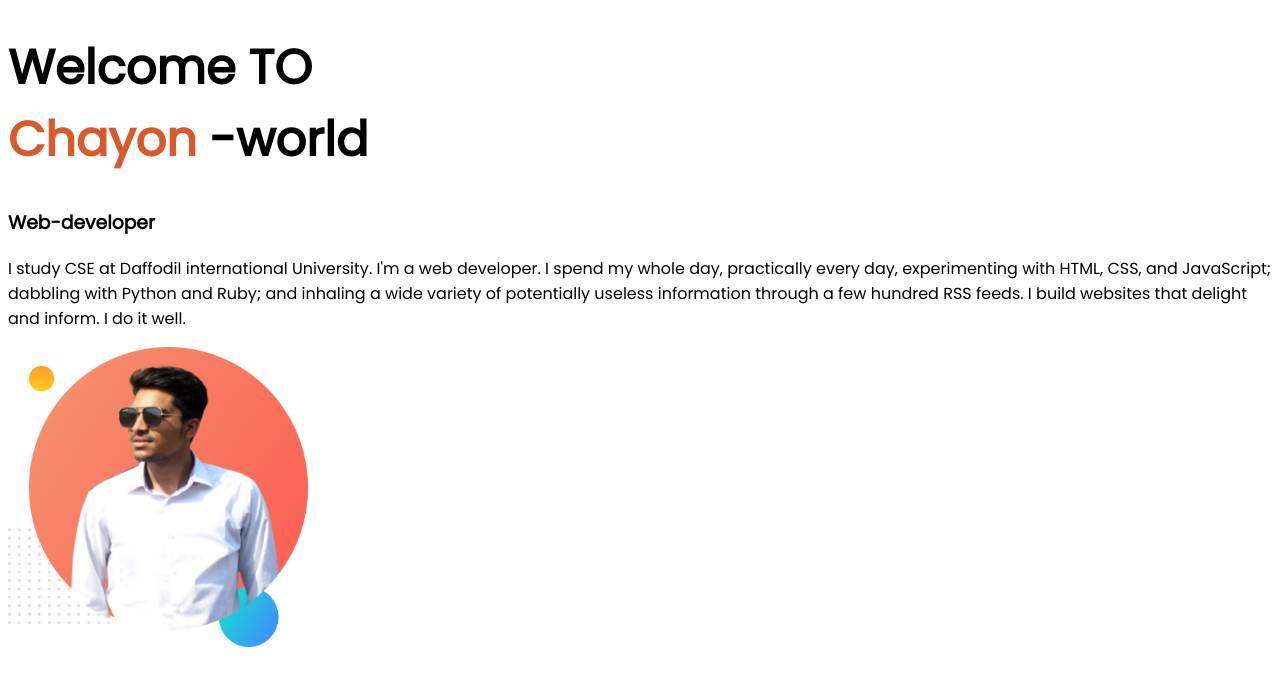
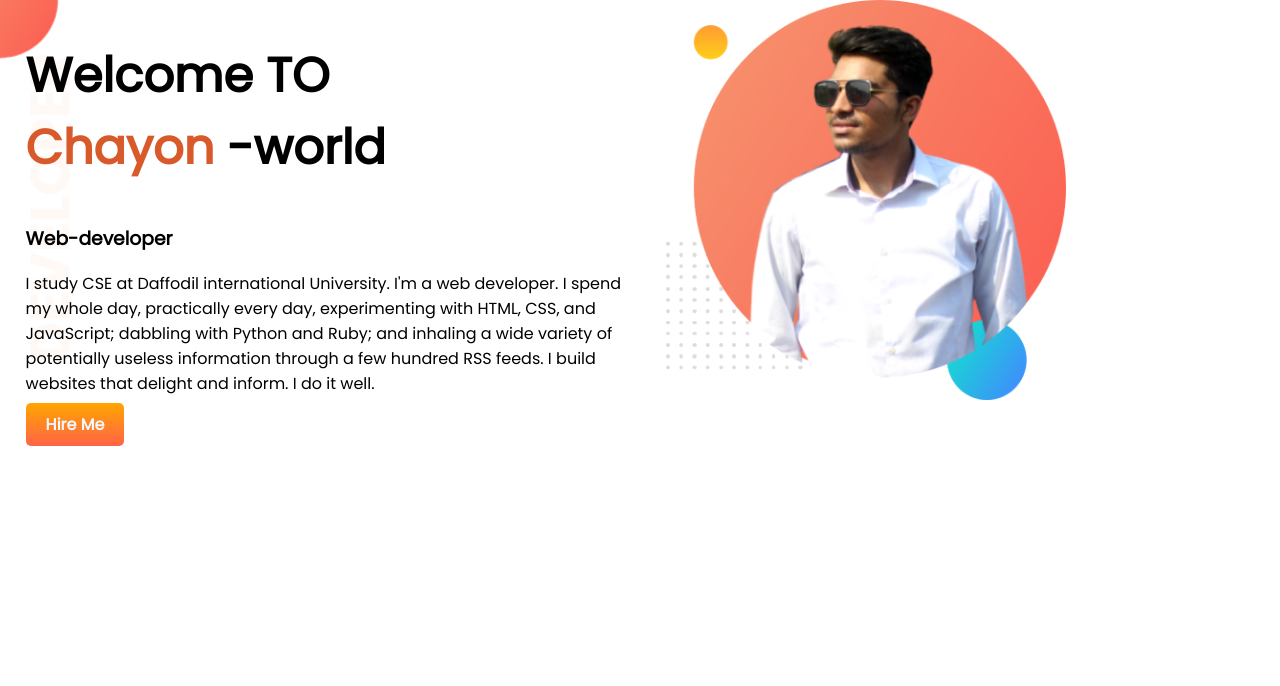
Before and after one commit to chayon8080/Developer-Portfolio, a plain HTML site: page index.html in a window 1280 px wide. Drawn offline with Linux system fonts and the light colour scheme.

Commit message:
4th commit

```diff
--- a/index.html
+++ b/index.html
@@ -1,5 +1,6 @@
 <!DOCTYPE html>
 <html lang="en">
+
 <head>
     <meta charset="UTF-8">
     <meta http-equiv="X-UA-Compatible" content="IE=edge">
@@ -10,16 +11,29 @@
     <link rel="preconnect" href="https://fonts.gstatic.com" crossorigin>
     <link href="https://fonts.googleapis.com/css2?family=Poppins&display=swap" rel="stylesheet">
 </head>
+
 <body>
+    <section id="top-banner">
+        <div class="adjust">
             <h1>Welcome TO <br> <span>Chayon</span> -world</h1>
             <h3>Web-developer</h3>
-    <p>I study CSE at  Daffodil international University.
+            <p>I study CSE at Daffodil international University.
                 I'm a web developer.
                 I spend my whole day, practically every day,
                 experimenting with HTML, CSS, and JavaScript; dabbling with Python and Ruby;
                 and inhaling a wide variety of potentially useless information through a few hundred RSS feeds.
-        I build websites that delight and inform. I do it well.
+                I build websites that delight and inform. I do it well. <br>
             </p>
-         <img src="images/1st-bg.png" width="300px" height="300px">
+            <a class="link-button" href="https://www.linkedin.com/in/chayon-ghosh-512893200" target="_blank">Hire Me</a>
+
+        </div>
+
+        <div class="adjust">
+            <img src="images/1st-bg.png" width="400px" height="400px">
+        </div>
+
+    </section>
+
 </body>
+
 </html>
--- a/styleportfolio.css
+++ b/styleportfolio.css
@@ -1,10 +1,40 @@
-body{
-    font-family: 'Poppins' , sans-serif;
+body {
+    font-family: 'Poppins', sans-serif;
+    margin: 0%;
 }
-h1{
+
+h1 {
     font-size: 3em;
 }
-span{
-    font-family: 'Poppins' , sans-serif;
+
+span {
+    font-family: 'Poppins', sans-serif;
     color: #d8592a;
 }
+
+section {
+    display: flex;
+}
+
+.adjust {
+    width: 50%;
+    padding-left: 2%;
+}
+
+.adjust image {
+    width: 150%;
+}
+
+.link-button {
+    text-decoration: none;
+    background-image: linear-gradient(#ffa600, tomato);
+    padding: 10px 20px;
+    font-weight: 700;
+    color: aliceblue;
+    border-radius: 5px;
+}
+
+#top-banner {
+    background-image: url(images/top-banner.png);
+    background-repeat: no-repeat;
+}
```
Lines whose indentation alone changed are shown as unchanged.
